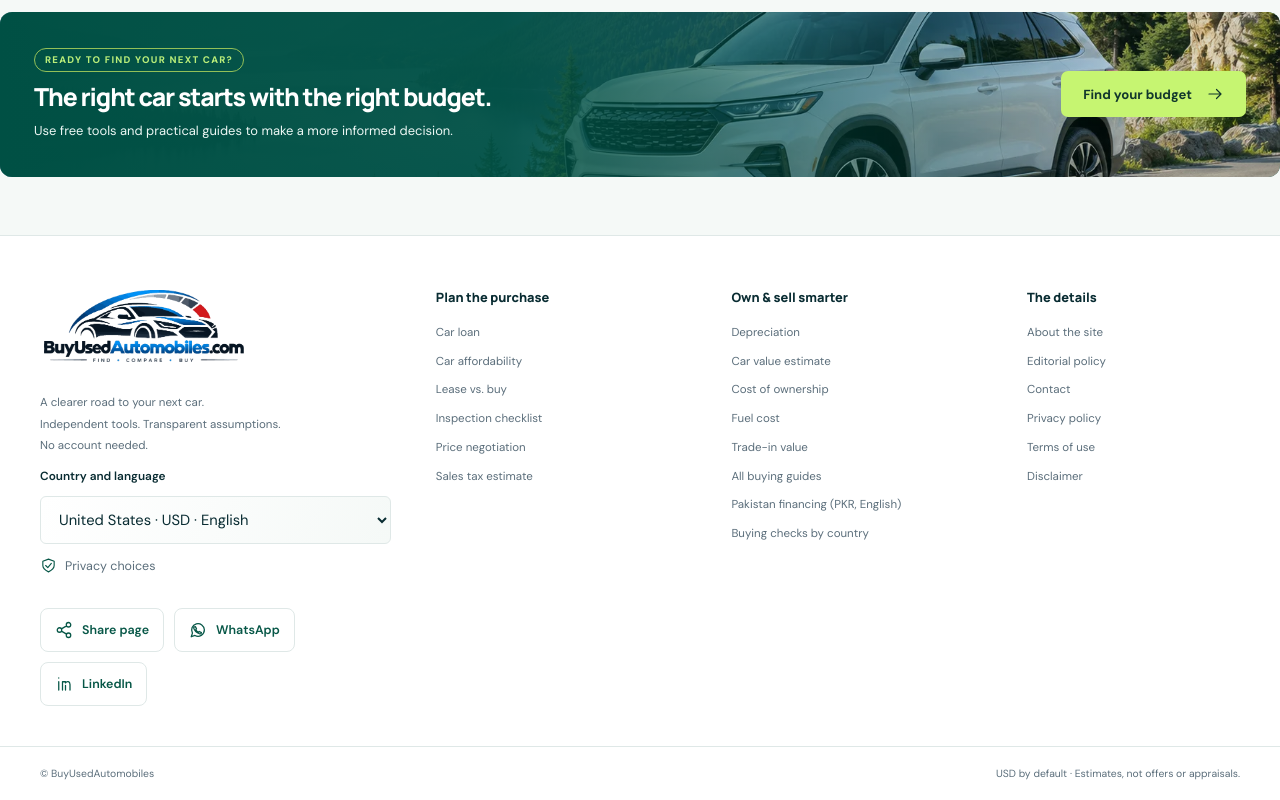
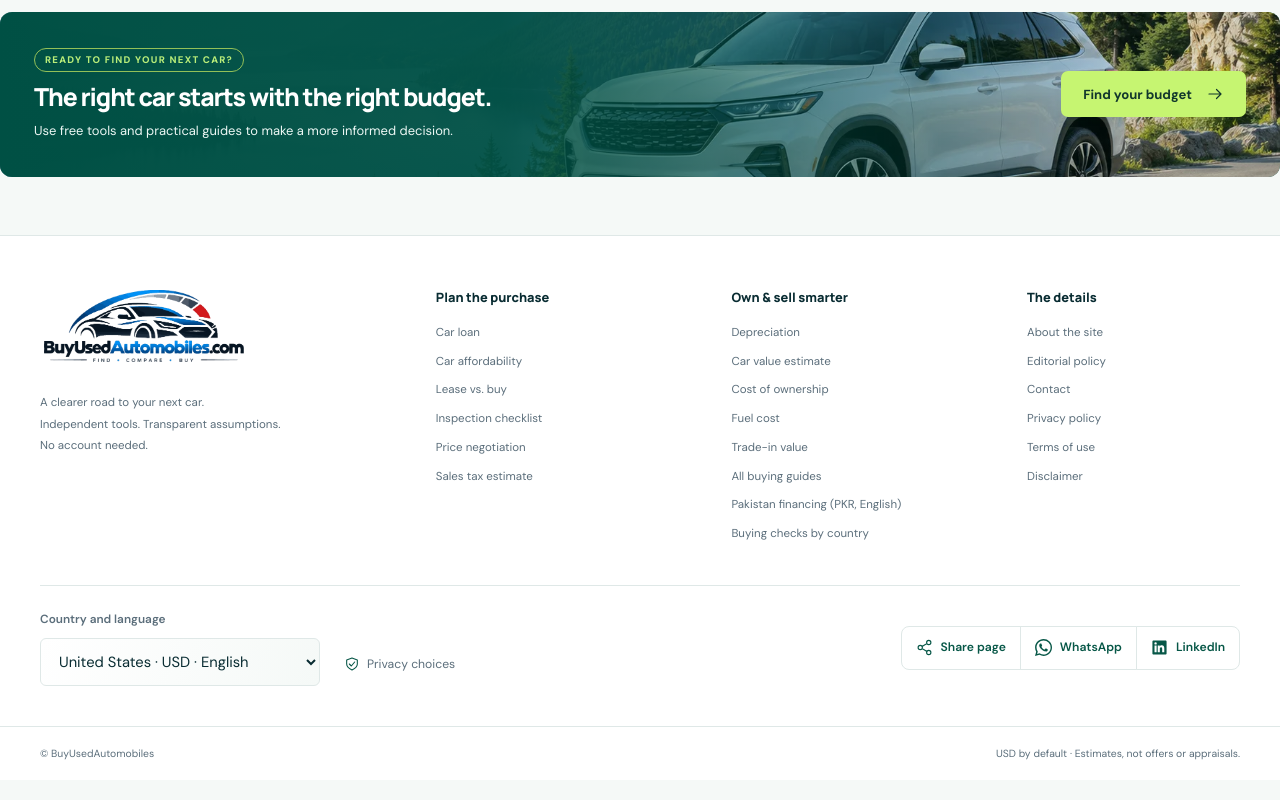
Before and after one commit to nameretailersinc-lgtm/buyusedauto, a Next.js app: page / in a window 1280 px wide. Shown: the part 2621-3421 px from the top of the page. Built offline with nearby package versions, Linux system fonts and the light colour scheme; no server answers.

Commit message:
Fix footer control layout and refine social SVG icons

```diff
--- /dev/null
+++ b/components/footer.module.css
@@ -0,0 +1,3 @@
+.utilities{display:flex;align-items:center;justify-content:space-between;gap:24px;border-top:1px solid var(--line);margin-top:32px;padding:24px 0 0;min-width:0}.settings{display:flex;align-items:end;gap:24px;min-width:0}.settings>div:first-child{width:280px;max-width:100%;min-width:0}.settings label{display:block;font-size:.72rem;font-weight:600;margin:0 0 8px;color:var(--muted)}.settings select{width:100%;min-width:0;height:44px;font-size:.8rem;padding:8px 12px;border:1px solid var(--line);border-radius:8px;background:var(--bg);color:var(--ink)}
+@media(max-width:1050px){.utilities{align-items:start;flex-direction:column;gap:20px}.settings{width:100%;justify-content:space-between}}
+@media(max-width:480px){.settings{align-items:start;flex-direction:column;gap:8px}.settings>div:first-child{width:100%}.utilities{gap:16px;padding-top:20px}}
--- a/components/icon.tsx
+++ b/components/icon.tsx
@@ -1,7 +1,5 @@
 const paths: Record<string,string> = {
   share:"M18 8a3 3 0 1 0-3-3 3 3 0 0 0 3 3z M6 15a3 3 0 1 0 0-6 3 3 0 0 0 0 6z M18 22a3 3 0 1 0 0-6 3 3 0 0 0 0 6z M8.6 10.5l6.8-4 M8.6 13.5l6.8 4",
-  whatsapp:"M20.5 11.8a8.5 8.5 0 0 1-12.6 7.5L3 21l1.6-4.8a8.5 8.5 0 1 1 15.9-4.4z M8.5 7.5l1.5 3-1 1c.8 1.6 2 2.8 3.6 3.5l1-1 3 1.5c-.3 1.6-1.5 2-2.8 1.5-3.6-1.2-6.5-4.1-7.5-7.5-.3-1 .5-2 2.2-2z",
-  linkedin:"M5 9v11 M5 4v.1 M10 20V9h4v1.5c2-3 6-1.8 6 2V20 M14 20v-6",
 
   calculator:"M6 3h12v18H6z M9 6h6v3H9z M9 13h.01 M15 13h.01 M9 17h.01 M15 17h.01",
   car:"m3 11 2-6h14l2 6 M3 11h18v7H3z M6 18v2 M18 18v2 M6 14h2 M16 14h2",
--- a/components/share-actions.module.css
+++ b/components/share-actions.module.css
@@ -1 +1,2 @@
-.actions{display:flex;align-items:center;flex-wrap:wrap;gap:10px!important;margin-top:20px!important}.actions>button,.actions>a{display:inline-flex!important;align-items:center;justify-content:center;gap:9px;min-height:44px!important;padding:10px 14px!important;border:1px solid var(--line)!important;border-radius:8px!important;background:var(--surface)!important;color:var(--green)!important;font-size:.78rem!important;font-weight:600;text-decoration:none!important;transition:background .15s,border-color .15s,box-shadow .15s}.actions>button:hover,.actions>a:hover{background:var(--soft)!important;border-color:var(--green)!important;box-shadow:0 3px 10px #1737290a}.actions svg{width:18px;height:18px;stroke-width:1.7}.actions>span[role=status]{flex-basis:100%;font-size:.72rem;color:var(--muted)}.actions>span:empty{display:none}.privacy{display:inline-flex;align-items:center;gap:8px;text-decoration:none!important;font-size:.78rem!important}.privacy svg{width:17px;height:17px;color:var(--green)}.privacy:hover{text-decoration:underline!important}
+.actions{display:flex;align-items:center;flex-wrap:wrap;gap:0;min-width:0;position:relative;padding-bottom:0}.actions>button,.actions>a{display:inline-flex;align-items:center;justify-content:center;gap:8px;min-height:44px;padding:10px 14px;border:1px solid var(--line);background:var(--surface);color:var(--green);font-size:.76rem;font-weight:600;line-height:1.4;text-decoration:none;white-space:nowrap;transition:background .15s,color .15s}.actions>button{border-radius:8px 0 0 8px}.actions>a{margin-left:-1px}.actions>a:last-of-type{border-radius:0 8px 8px 0}.actions>button:hover,.actions>a:hover{background:var(--soft);text-decoration:none}.actions>button:focus-visible,.actions>a:focus-visible{position:relative;z-index:1}.actions svg{width:17px;height:17px;flex-shrink:0}.actions>span[role=status]{flex-basis:100%;font-size:.72rem;color:var(--muted);padding-top:8px}.actions>span:empty{display:none}.privacy.privacy{display:inline-flex;align-items:center;gap:7px;min-height:44px;padding:8px 0;margin:0;color:var(--muted);font-size:.76rem;text-decoration:none;white-space:nowrap}.privacy svg{width:16px;height:16px;color:var(--green)}.privacy:hover{color:var(--green);text-decoration:underline}
+@media(max-width:380px){.actions{width:100%}.actions>button,.actions>a{flex:1;padding:10px 8px;gap:6px;font-size:.7rem}.actions svg{width:16px;height:16px}}
--- a/components/share-actions.tsx
+++ b/components/share-actions.tsx
@@ -1,5 +1,6 @@
 "use client";
 import {Icon} from "./icon";
+import {SocialIcon} from "./social-icon";
 import styles from "./share-actions.module.css";
 import {useState} from "react";
 import {usePathname} from "next/navigation";
@@ -13,5 +14,5 @@ export function ShareActions(){
       else{await navigator.clipboard.writeText(url);setStatus("Page link copied.");}
     }catch(error){if(error instanceof Error&&error.name==="AbortError")return;setStatus("Copy the page address to share it.");}
   }
-  return <div className={`share-actions no-print ${styles.actions}`} aria-label="Share this page"><button type="button" onClick={share}><Icon name="share"/>Share page</button><a href={`https://wa.me/?text=${encodeURIComponent(url)}`} target="_blank" rel="noopener noreferrer"><Icon name="whatsapp"/>WhatsApp<span className="sr-only"> (opens in a new tab)</span></a><a href={`https://www.linkedin.com/sharing/share-offsite/?url=${encodeURIComponent(url)}`} target="_blank" rel="noopener noreferrer"><Icon name="linkedin"/>LinkedIn<span className="sr-only"> (opens in a new tab)</span></a><span role="status">{status}</span></div>;
+  return <div className={`no-print ${styles.actions}`} aria-label="Share this page"><button type="button" onClick={share}><Icon name="share"/>Share page</button><a href={`https://wa.me/?text=${encodeURIComponent(url)}`} target="_blank" rel="noopener noreferrer"><SocialIcon name="whatsapp"/>WhatsApp<span className="sr-only"> (opens in a new tab)</span></a><a href={`https://www.linkedin.com/sharing/share-offsite/?url=${encodeURIComponent(url)}`} target="_blank" rel="noopener noreferrer"><SocialIcon name="linkedin"/>LinkedIn<span className="sr-only"> (opens in a new tab)</span></a><span role="status">{status}</span></div>;
 }
--- a/components/shell.tsx
+++ b/components/shell.tsx
@@ -1,3 +1,4 @@
+import styles from "./footer.module.css";
 import {MarketSelector} from "./market-selector";
 import {ShareActions} from "./share-actions";
 import Link from "next/link";
@@ -8,4 +9,4 @@ import {Preferences,ThemeToggle} from "./preferences";
 import {ToolsMenu} from "./tools-menu";
 export function Logo(){return <Link className="brand brand-logo" href="/" aria-label="BuyUsedAutomobiles home"><Image src="/brand/logo-wordmark.webp" alt="BuyUsedAutomobiles.com - Find, Compare, Buy" width={1664} height={603} sizes="(max-width:760px) 132px, 200px"/></Link>;}
 export function Header(){return <header className="site-header"><div className="container header-inner"><Logo/><nav aria-label="Main navigation"><ToolsMenu/><Link href="/guides">Buying guides</Link><Link className="desktop-link" href="/about">Our approach</Link></nav><div className="header-actions"><ThemeToggle/><Link className="button small" href="/car-affordability-calculator">Find your budget <Icon name="arrow"/></Link></div></div></header>;}
-export function Footer(){return <footer className="site-footer"><div className="container footer-grid"><div><Logo/><p>A clearer road to your next car.<br/>Independent tools. Transparent assumptions.<br/>No account needed.</p><MarketSelector/><Preferences/><ShareActions/></div><div><h2>Plan the purchase</h2>{tools.filter(t=>["Financing","Buying"].includes(t.category)).map(t=><Link key={t.id} href={`/${t.slug}`}>{t.short}</Link>)}</div><div><h2>Own & sell smarter</h2>{tools.filter(t=>["Ownership","Selling"].includes(t.category)).map(t=><Link key={t.id} href={`/${t.slug}`}>{t.short}</Link>)}<Link href="/guides">All buying guides</Link><Link href="/pk/car-financing-calculator">Pakistan financing (PKR, English)</Link><Link href="/guides/international-used-car-buying-checks">Buying checks by country</Link></div><div><h2>The details</h2>{[["about","About the site"],["editorial-policy","Editorial policy"],["contact","Contact"],["privacy-policy","Privacy policy"],["terms","Terms of use"],["disclaimer","Disclaimer"]].map(([slug,name])=><Link key={slug} href={`/${slug}`}>{name}</Link>)}</div></div><div className="container footer-bottom"><span>© BuyUsedAutomobiles</span><span>USD by default · Estimates, not offers or appraisals.</span></div></footer>;}
+export function Footer(){return <footer className="site-footer"><div className="container footer-grid"><div><Logo/><p>A clearer road to your next car.<br/>Independent tools. Transparent assumptions.<br/>No account needed.</p></div><div><h2>Plan the purchase</h2>{tools.filter(t=>["Financing","Buying"].includes(t.category)).map(t=><Link key={t.id} href={`/${t.slug}`}>{t.short}</Link>)}</div><div><h2>Own & sell smarter</h2>{tools.filter(t=>["Ownership","Selling"].includes(t.category)).map(t=><Link key={t.id} href={`/${t.slug}`}>{t.short}</Link>)}<Link href="/guides">All buying guides</Link><Link href="/pk/car-financing-calculator">Pakistan financing (PKR, English)</Link><Link href="/guides/international-used-car-buying-checks">Buying checks by country</Link></div><div><h2>The details</h2>{[["about","About the site"],["editorial-policy","Editorial policy"],["contact","Contact"],["privacy-policy","Privacy policy"],["terms","Terms of use"],["disclaimer","Disclaimer"]].map(([slug,name])=><Link key={slug} href={`/${slug}`}>{name}</Link>)}</div></div><div className="container"><div className={styles.utilities}><div className={styles.settings}><MarketSelector/><Preferences/></div><ShareActions/></div></div><div className="container footer-bottom"><span>© BuyUsedAutomobiles</span><span>USD by default · Estimates, not offers or appraisals.</span></div></footer>;}
--- /dev/null
+++ b/components/social-icon.tsx
@@ -0,0 +1,5 @@
+export function SocialIcon({name}:{name:"whatsapp"|"linkedin"}) {
+  return <svg aria-hidden="true" width="20" height="20" viewBox="0 0 24 24" fill="currentColor">
+    {name==="linkedin"?<path d="M20.45 2H3.55C2.69 2 2 2.68 2 3.52v16.96c0 .84.69 1.52 1.55 1.52h16.9c.86 0 1.55-.68 1.55-1.52V3.52c0-.84-.69-1.52-1.55-1.52ZM7.93 18.75H4.98V9.2h2.95v9.55ZM6.46 7.9a1.71 1.71 0 1 1 0-3.42 1.71 1.71 0 0 1 0 3.42Zm12.29 10.85H15.8V14.1c0-1.11-.02-2.54-1.55-2.54-1.55 0-1.79 1.21-1.79 2.46v4.73H9.51V9.2h2.83v1.3h.04c.39-.74 1.36-1.53 2.79-1.53 2.99 0 3.58 1.97 3.58 4.53v5.25Z"/>:<path d="M20.5 3.5A11.87 11.87 0 0 0 12.05 0C5.46 0 .1 5.36.1 11.95c0 2.1.55 4.15 1.6 5.96L0 24l6.25-1.64a11.95 11.95 0 0 0 5.8 1.48h.01c6.58 0 11.94-5.36 11.94-11.95 0-3.19-1.24-6.18-3.5-8.39ZM12.06 21.83a9.9 9.9 0 0 1-5.04-1.38l-.36-.21-3.71.97.99-3.62-.24-.37a9.9 9.9 0 0 1-1.52-5.27c0-5.48 4.46-9.94 9.94-9.94a9.9 9.9 0 0 1 7.03 2.92 9.88 9.88 0 0 1 2.91 7.03c0 5.48-4.46 9.94-9.94 9.94Zm5.45-7.44c-.3-.15-1.77-.87-2.05-.97-.27-.1-.47-.15-.67.15-.2.3-.77.97-.94 1.17-.17.2-.35.22-.65.07-.3-.15-1.26-.46-2.4-1.48-.89-.79-1.49-1.77-1.66-2.07-.18-.3-.02-.46.13-.61.13-.13.3-.35.45-.52.15-.18.2-.3.3-.5.1-.2.05-.38-.03-.53-.07-.15-.67-1.62-.92-2.22-.24-.58-.49-.5-.67-.51h-.57c-.2 0-.52.07-.8.37-.27.3-1.04 1.02-1.04 2.49s1.07 2.89 1.22 3.09c.15.2 2.1 3.2 5.09 4.49.71.31 1.27.49 1.7.62.72.23 1.38.2 1.9.12.57-.09 1.77-.72 2.02-1.42.25-.7.25-1.3.18-1.42-.08-.12-.28-.2-.58-.35Z"/>}
+  </svg>;
+}
```
Also changed, not shown: 1 other file (tests, documents, lock files or other folders).
